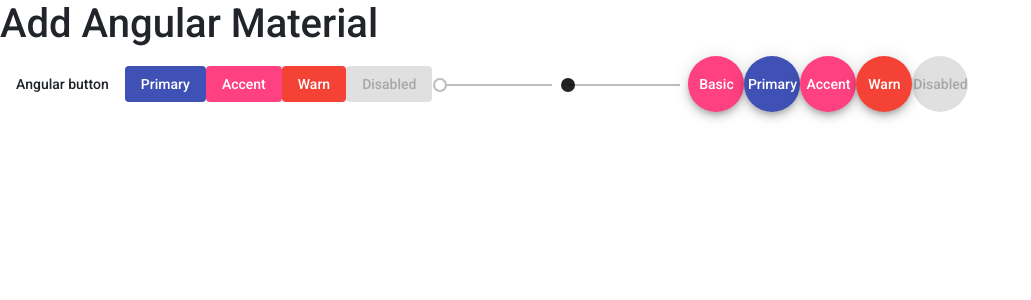
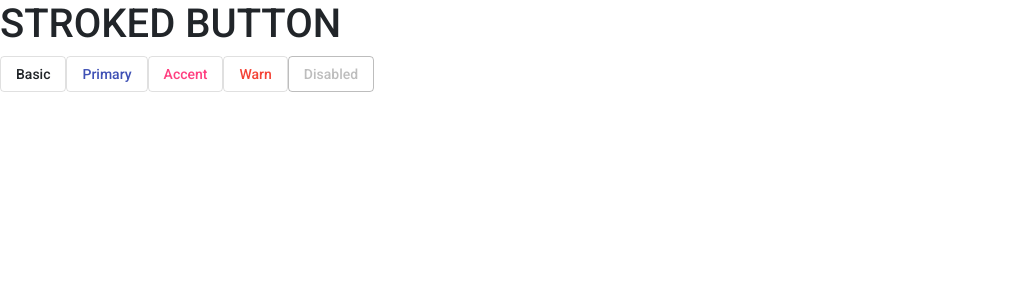
Before and after one commit to Kuldeep22dhasmana/KULDEEP-angular, an Angular app: page / in a window 1280 px wide. Shown: the top 300 px of the page, without its empty margins (0-1031 px from the left). Built offline with nearby package versions, Linux system fonts and the light colour scheme.

Commit message:
STROKED BUTTON

```diff
--- a/src/app/app.component.html
+++ b/src/app/app.component.html
@@ -1,15 +1,8 @@
-<h1>Add Angular Material</h1>
+<h1>STROKED BUTTON</h1>
 
-<button mat-button color="secondary">Angular button</button>
-<button mat-flat-button color="primary">Primary</button>
-<button mat-flat-button color="accent">Accent</button>
-<button mat-flat-button color="warn">Warn</button>
-<button mat-flat-button disabled>Disabled</button>
-<mat-slider max="100" min="1"></mat-slider>
-<mat-slider thumbLabel tickInterval="0"></mat-slider>
 
-<button mat-fab>Basic</button>
-<button mat-fab color="primary">Primary</button>
-<button mat-fab color="accent">Accent</button>
-<button mat-fab color="warn">Warn</button>
-<button mat-fab disabled>Disabled</button>
+<button mat-stroked-button>Basic</button>
+<button mat-stroked-button color="primary">Primary</button>
+<button mat-stroked-button color="accent">Accent</button>
+<button mat-stroked-button color="warn">Warn</button>
+<button mat-stroked-button disabled>Disabled</button>
```
